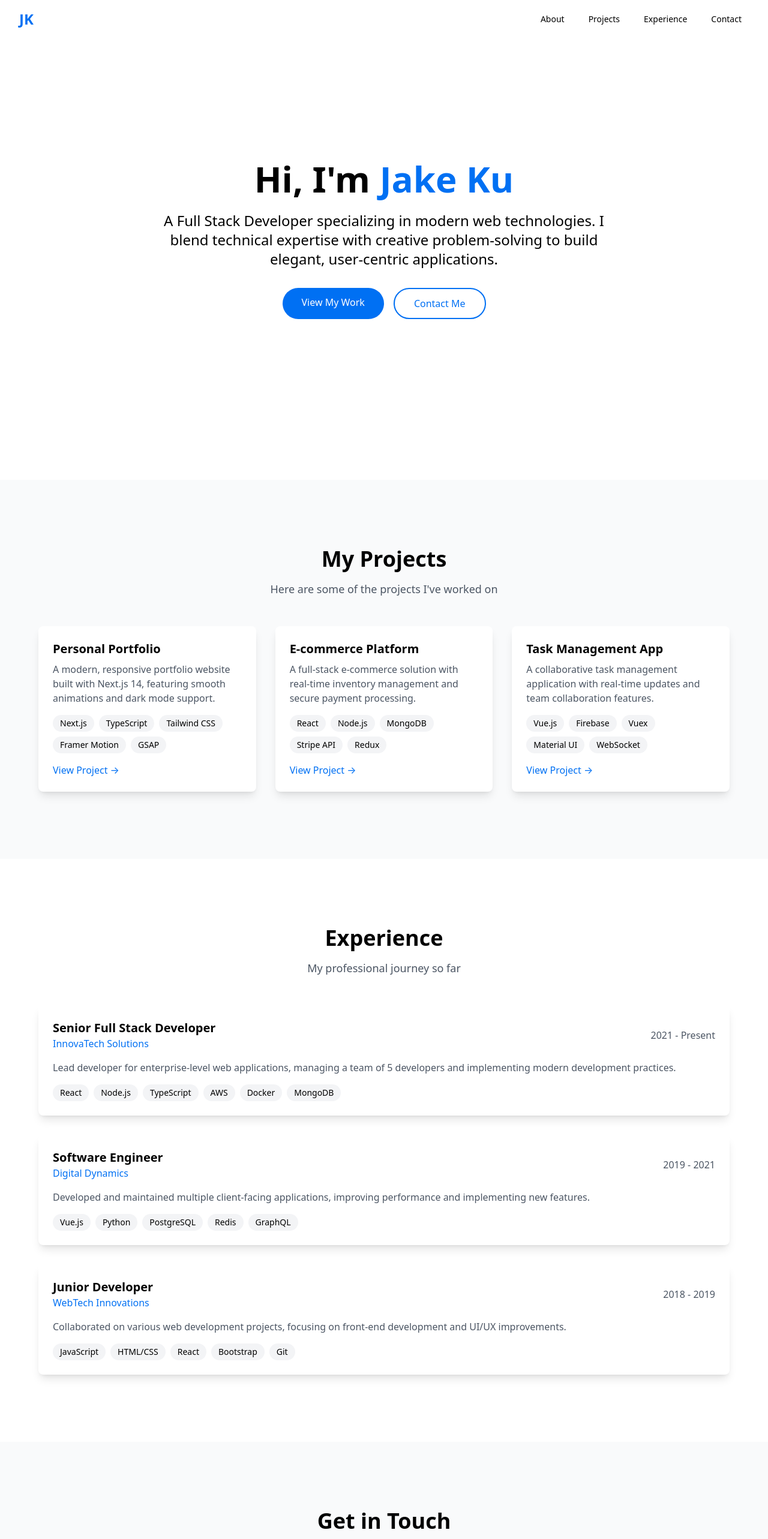
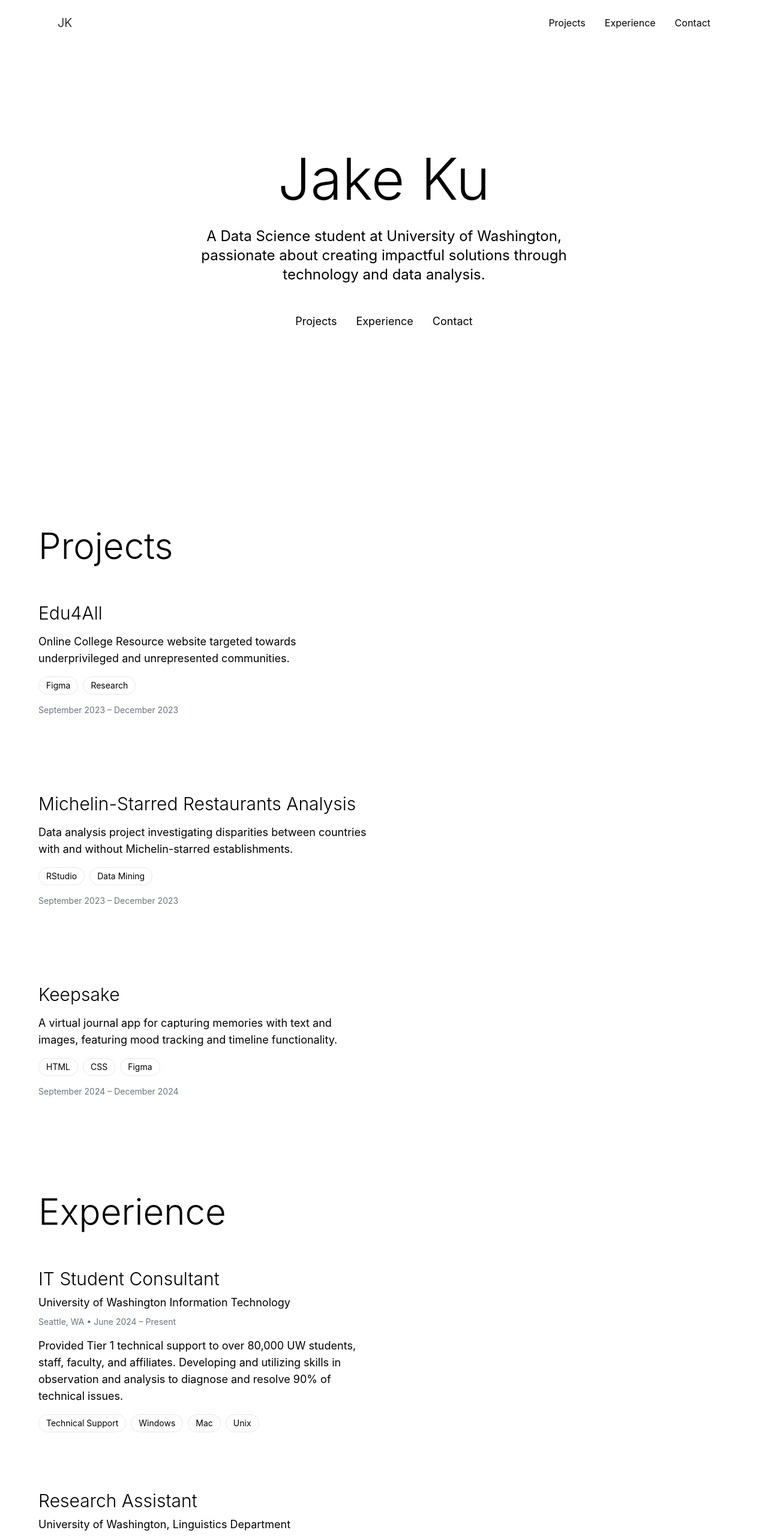
Before and after one commit to Jaku910/JakeKu, a Next.js app: page / in a window 1280 px wide. Shown: the top 2566 px of the page at 60% size. Built offline with nearby package versions, Linux system fonts and the light colour scheme.

Commit message:
Redesign portfolio with minimalist style

```diff
--- a/src/app/globals.css
+++ b/src/app/globals.css
@@ -17,8 +17,26 @@
 body {
   color: rgb(var(--foreground-rgb));
   background: rgb(var(--background-rgb));
-  font-family: system-ui, -apple-system, BlinkMacSystemFont, 'Segoe UI', Roboto,
+  font-family: 'Inter', system-ui, -apple-system, BlinkMacSystemFont, 'Segoe UI', Roboto,
     Oxygen, Ubuntu, Cantarell, 'Open Sans', 'Helvetica Neue', sans-serif;
+}
+
+/* Custom scrollbar */
+::-webkit-scrollbar {
+  width: 8px;
+}
+
+::-webkit-scrollbar-track {
+  background: transparent;
+}
+
+::-webkit-scrollbar-thumb {
+  background: rgba(0, 0, 0, 0.2);
+  border-radius: 4px;
+}
+
+::-webkit-scrollbar-thumb:hover {
+  background: rgba(0, 0, 0, 0.3);
 }
 
 .section-padding {
--- a/src/components/About.tsx
+++ b/src/components/About.tsx
@@ -4,38 +4,23 @@ import { motion } from 'framer-motion'
 
 export default function About() {
   return (
-    <section id="about" className="section-padding min-h-screen flex items-center">
-      <div className="max-w-7xl mx-auto px-4 sm:px-6 lg:px-8">
+    <section id="about" className="min-h-screen flex items-center justify-center p-8">
+      <div className="max-w-4xl mx-auto text-center">
         <motion.div
-          initial={{ opacity: 0, y: 50 }}
-          whileInView={{ opacity: 1, y: 0 }}
+          initial={{ opacity: 0, y: 20 }}
+          animate={{ opacity: 1, y: 0 }}
           transition={{ duration: 0.8 }}
-          viewport={{ once: true }}
-          className="text-center"
         >
-          <h1 className="text-4xl sm:text-5xl md:text-6xl font-bold mb-6">
-            Hi, I'm <span className="text-primary">Jake Ku</span>
+          <h1 className="text-6xl md:text-8xl font-light mb-8">
+            Jake Ku
           </h1>
-          <p className="text-xl sm:text-2xl mb-8 max-w-3xl mx-auto">
-            A Full Stack Developer specializing in modern web technologies. I blend technical expertise with creative problem-solving to build elegant, user-centric applications.
+          <p className="text-xl md:text-2xl mb-12 max-w-2xl mx-auto">
+            A Data Science student at University of Washington, passionate about creating impactful solutions through technology and data analysis.
           </p>
-          <div className="flex flex-wrap justify-center gap-4">
-            <motion.a
-              href="#projects"
-              whileHover={{ scale: 1.05 }}
-              whileTap={{ scale: 0.95 }}
-              className="bg-primary text-white px-8 py-3 rounded-full font-medium"
-            >
-              View My Work
-            </motion.a>
-            <motion.a
-              href="#contact"
-              whileHover={{ scale: 1.05 }}
-              whileTap={{ scale: 0.95 }}
-              className="border-2 border-primary text-primary px-8 py-3 rounded-full font-medium"
-            >
-              Contact Me
-            </motion.a>
+          <div className="flex flex-col md:flex-row justify-center gap-8 text-lg">
+            <a href="#projects" className="hover:text-primary transition-colors">Projects</a>
+            <a href="#experience" className="hover:text-primary transition-colors">Experience</a>
+            <a href="#contact" className="hover:text-primary transition-colors">Contact</a>
           </div>
         </motion.div>
       </div>
--- a/src/components/Contact.tsx
+++ b/src/components/Contact.tsx
@@ -4,112 +4,43 @@ import { motion } from 'framer-motion'
 
 export default function Contact() {
   return (
-    <section id="contact" className="section-padding bg-gray-50 dark:bg-gray-900">
-      <div className="max-w-7xl mx-auto px-4 sm:px-6 lg:px-8">
+    <section id="contact" className="min-h-screen py-20 px-8">
+      <div className="max-w-6xl mx-auto">
         <motion.div
-          initial={{ opacity: 0, y: 50 }}
+          initial={{ opacity: 0, y: 20 }}
           whileInView={{ opacity: 1, y: 0 }}
-          transition={{ duration: 0.8 }}
           viewport={{ once: true }}
-          className="text-center mb-12"
+          className="text-center"
         >
-          <h2 className="text-3xl sm:text-4xl font-bold mb-4">Get in Touch</h2>
-          <p className="text-lg text-gray-600 dark:text-gray-400">
-            Feel free to reach out for collaborations or just a friendly hello
-          </p>
-        </motion.div>
+          <h2 className="text-4xl md:text-6xl font-light mb-16">Contact</h2>
 
-        <div className="max-w-3xl mx-auto">
-          <motion.form
-            initial={{ opacity: 0, y: 50 }}
-            whileInView={{ opacity: 1, y: 0 }}
-            transition={{ duration: 0.8, delay: 0.2 }}
-            viewport={{ once: true }}
-            className="space-y-6"
-            onSubmit={(e) => e.preventDefault()}
-          >
-            <div>
-              <label htmlFor="name" className="block text-sm font-medium mb-2">
-                Name
-              </label>
-              <input
-                type="text"
-                id="name"
-                name="name"
-                className="w-full px-4 py-2 border border-gray-300 rounded-md focus:outline-none focus:ring-2 focus:ring-primary"
-                required
-              />
+          <div className="space-y-8 max-w-2xl mx-auto">
+            <div className="text-lg">
+              <p>Jake Ku</p>
+              <p>jkmku10@gmail.com</p>
+              <p>253-457-9847</p>
             </div>
-            <div>
-              <label htmlFor="email" className="block text-sm font-medium mb-2">
-                Email
-              </label>
-              <input
-                type="email"
-                id="email"
-                name="email"
-                className="w-full px-4 py-2 border border-gray-300 rounded-md focus:outline-none focus:ring-2 focus:ring-primary"
-                required
-              />
-            </div>
-            <div>
-              <label htmlFor="message" className="block text-sm font-medium mb-2">
-                Message
-              </label>
-              <textarea
-                id="message"
-                name="message"
-                rows={4}
-                className="w-full px-4 py-2 border border-gray-300 rounded-md focus:outline-none focus:ring-2 focus:ring-primary"
-                required
-              ></textarea>
-            </div>
-            <div className="text-center">
-              <motion.button
-                whileHover={{ scale: 1.05 }}
-                whileTap={{ scale: 0.95 }}
-                type="submit"
-                className="bg-primary text-white px-8 py-3 rounded-full font-medium"
+
+            <div className="flex justify-center space-x-8">
+              <a
+                href="https://linkedin.com/in/jake-ku"
+                target="_blank"
+                rel="noopener noreferrer"
+                className="hover:text-primary transition-colors"
               >
-                Send Message
-              </motion.button>
-            </div>
-          </motion.form>
-
-          <motion.div
-            initial={{ opacity: 0 }}
-            whileInView={{ opacity: 1 }}
-            transition={{ duration: 0.8, delay: 0.4 }}
-            viewport={{ once: true }}
-            className="mt-12 text-center"
-          >
-            <p className="text-lg mb-4">Or connect with me on:</p>
-            <div className="flex justify-center space-x-6">
+                LinkedIn
+              </a>
               <a
                 href="https://github.com/Jaku910"
                 target="_blank"
                 rel="noopener noreferrer"
-                className="text-gray-600 hover:text-primary transition-colors"
+                className="hover:text-primary transition-colors"
               >
                 GitHub
               </a>
-              <a
-                href="https://linkedin.com/in/jake-ku"
-                target="_blank"
-                rel="noopener noreferrer"
-                className="text-gray-600 hover:text-primary transition-colors"
-              >
-                LinkedIn
-              </a>
-              <a
-                href="mailto:jake.ku@example.com"
-                className="text-gray-600 hover:text-primary transition-colors"
-              >
-                Email
-              </a>
             </div>
-          </motion.div>
-        </div>
+          </div>
+        </motion.div>
       </div>
     </section>
   )
--- a/src/components/Experience.tsx
+++ b/src/components/Experience.tsx
@@ -4,76 +4,74 @@ import { motion } from 'framer-motion'
 
 const experiences = [
   {
-    title: 'Senior Full Stack Developer',
-    company: 'InnovaTech Solutions',
-    period: '2021 - Present',
-    description: 'Lead developer for enterprise-level web applications, managing a team of 5 developers and implementing modern development practices.',
-    technologies: ['React', 'Node.js', 'TypeScript', 'AWS', 'Docker', 'MongoDB'],
+    title: 'IT Student Consultant',
+    company: 'University of Washington Information Technology',
+    location: 'Seattle, WA',
+    period: 'June 2024 – Present',
+    description: 'Provided Tier 1 technical support to over 80,000 UW students, staff, faculty, and affiliates. Developing and utilizing skills in observation and analysis to diagnose and resolve 90% of technical issues.',
+    technologies: ['Technical Support', 'Windows', 'Mac', 'Unix'],
   },
   {
-    title: 'Software Engineer',
-    company: 'Digital Dynamics',
-    period: '2019 - 2021',
-    description: 'Developed and maintained multiple client-facing applications, improving performance and implementing new features.',
-    technologies: ['Vue.js', 'Python', 'PostgreSQL', 'Redis', 'GraphQL'],
+    title: 'Research Assistant',
+    company: 'University of Washington, Linguistics Department',
+    location: 'Seattle, WA',
+    period: 'June 2024 – Present',
+    description: 'Recruiting, scheduling, and running over 45+ participants through experimental protocols. Utilized R and Excel for data analysis and visualization, improving report accuracy by 20%.',
+    technologies: ['R', 'Excel', 'Data Analysis', 'Research'],
   },
   {
-    title: 'Junior Developer',
-    company: 'WebTech Innovations',
-    period: '2018 - 2019',
-    description: 'Collaborated on various web development projects, focusing on front-end development and UI/UX improvements.',
-    technologies: ['JavaScript', 'HTML/CSS', 'React', 'Bootstrap', 'Git'],
+    title: 'Graphic Design Lead',
+    company: 'University of Washington (Korean Student Association)',
+    location: 'Seattle, WA',
+    period: 'November 2023 - Present',
+    description: 'Led and initiated team members to create graphic content through Figma for marketing to over 1,000 members. Fostered a positive, collaborative community as a KSA officer.',
+    technologies: ['Figma', 'Graphic Design', 'Leadership'],
+  },
+  {
+    title: 'IT Intern',
+    company: 'Federal Way Public Schools: Information Technology',
+    location: 'Federal Way, WA',
+    period: 'June 2019 – August 2023',
+    description: 'Collaborated with others interns to image, break fix, and operate technological systems for over 20,000 students. Improved technical skills and professionalism through teamwork.',
+    technologies: ['Technical Support', 'System Administration', 'Teamwork'],
   },
 ]
 
 export default function Experience() {
   return (
-    <section id="experience" className="section-padding">
-      <div className="max-w-7xl mx-auto px-4 sm:px-6 lg:px-8">
-        <motion.div
-          initial={{ opacity: 0, y: 50 }}
+    <section id="experience" className="min-h-screen py-20 px-8">
+      <div className="max-w-6xl mx-auto">
+        <motion.h2
+          initial={{ opacity: 0, y: 20 }}
           whileInView={{ opacity: 1, y: 0 }}
-          transition={{ duration: 0.8 }}
           viewport={{ once: true }}
-          className="text-center mb-12"
+          className="text-4xl md:text-6xl font-light mb-16"
         >
-          <h2 className="text-3xl sm:text-4xl font-bold mb-4">Experience</h2>
-          <p className="text-lg text-gray-600 dark:text-gray-400">
-            My professional journey so far
-          </p>
-        </motion.div>
+          Experience
+        </motion.h2>
 
-        <div className="space-y-8">
+        <div className="space-y-24">
           {experiences.map((exp, index) => (
             <motion.div
               key={index}
-              initial={{ opacity: 0, x: -50 }}
-              whileInView={{ opacity: 1, x: 0 }}
-              transition={{ duration: 0.5, delay: index * 0.1 }}
+              initial={{ opacity: 0, y: 20 }}
+              whileInView={{ opacity: 1, y: 0 }}
               viewport={{ once: true }}
-              className="bg-white dark:bg-gray-800 rounded-lg shadow-lg p-6"
+              transition={{ delay: index * 0.2 }}
+              className="grid md:grid-cols-2 gap-8"
             >
-              <div className="flex flex-col md:flex-row md:items-center md:justify-between mb-4">
-                <div>
-                  <h3 className="text-xl font-bold">{exp.title}</h3>
-                  <p className="text-primary">{exp.company}</p>
+              <div>
+                <h3 className="text-2xl md:text-3xl font-light mb-2">{exp.title}</h3>
+                <p className="text-lg mb-2">{exp.company}</p>
+                <p className="text-sm text-gray-500 mb-4">{exp.location} • {exp.period}</p>
+                <p className="text-lg mb-4">{exp.description}</p>
+                <div className="flex flex-wrap gap-2">
+                  {exp.technologies.map((tech) => (
+                    <span key={tech} className="text-sm border px-3 py-1 rounded-full">
+                      {tech}
+                    </span>
+                  ))}
                 </div>
-                <p className="text-gray-600 dark:text-gray-400 mt-2 md:mt-0">
-                  {exp.period}
-                </p>
-              </div>
-              <p className="text-gray-600 dark:text-gray-400 mb-4">
-                {exp.description}
-              </p>
-              <div className="flex flex-wrap gap-2">
-                {exp.technologies.map((tech) => (
-                  <span
-                    key={tech}
-                    className="bg-gray-100 dark:bg-gray-700 px-3 py-1 rounded-full text-sm"
-                  >
-                    {tech}
-                  </span>
-                ))}
               </div>
             </motion.div>
           ))}
--- a/src/components/Navigation.tsx
+++ b/src/components/Navigation.tsx
@@ -1,86 +1,37 @@
 'use client'
 
-import { useState } from 'react'
+import { useState, useEffect } from 'react'
 import { motion } from 'framer-motion'
 
 export default function Navigation() {
-  const [isOpen, setIsOpen] = useState(false)
+  const [isScrolled, setIsScrolled] = useState(false)
 
-  const menuItems = [
-    { name: 'About', href: '#about' },
-    { name: 'Projects', href: '#projects' },
-    { name: 'Experience', href: '#experience' },
-    { name: 'Contact', href: '#contact' },
-  ]
+  useEffect(() => {
+    const handleScroll = () => {
+      setIsScrolled(window.scrollY > 0)
+    }
+    window.addEventListener('scroll', handleScroll)
+    return () => window.removeEventListener('scroll', handleScroll)
+  }, [])
 
   return (
-    <nav className="fixed w-full bg-white/80 backdrop-blur-sm z-50 dark:bg-black/80">
-      <div className="max-w-7xl mx-auto px-4 sm:px-6 lg:px-8">
-        <div className="flex items-center justify-between h-16">
-          <motion.div
-            initial={{ opacity: 0, x: -20 }}
-            animate={{ opacity: 1, x: 0 }}
-            transition={{ duration: 0.5 }}
-            className="flex-shrink-0"
-          >
-            <a href="#" className="text-2xl font-bold text-primary">JK</a>
-          </motion.div>
-
-          <div className="hidden md:block">
-            <div className="ml-10 flex items-baseline space-x-4">
-              {menuItems.map((item) => (
-                <motion.a
-                  key={item.name}
-                  href={item.href}
-                  whileHover={{ scale: 1.1 }}
-                  className="px-3 py-2 rounded-md text-sm font-medium hover:text-primary transition-colors"
-                >
-                  {item.name}
-                </motion.a>
-              ))}
-            </div>
-          </div>
-
-          <div className="md:hidden">
-            <button
-              onClick={() => setIsOpen(!isOpen)}
-              className="inline-flex items-center justify-center p-2 rounded-md hover:text-primary focus:outline-none"
-            >
-              <span className="sr-only">Open main menu</span>
-              {!isOpen ? (
-                <svg className="block h-6 w-6" fill="none" viewBox="0 0 24 24" stroke="currentColor">
-                  <path strokeLinecap="round" strokeLinejoin="round" strokeWidth="2" d="M4 6h16M4 12h16M4 18h16" />
-                </svg>
-              ) : (
-                <svg className="block h-6 w-6" fill="none" viewBox="0 0 24 24" stroke="currentColor">
-                  <path strokeLinecap="round" strokeLinejoin="round" strokeWidth="2" d="M6 18L18 6M6 6l12 12" />
-                </svg>
-              )}
-            </button>
+    <motion.nav
+      initial={{ opacity: 0, y: -20 }}
+      animate={{ opacity: 1, y: 0 }}
+      className={`fixed top-0 left-0 right-0 z-50 transition-colors duration-300 ${
+        isScrolled ? 'bg-white/80 backdrop-blur-sm' : 'bg-transparent'
+      }`}
+    >
+      <div className="max-w-6xl mx-auto px-8 py-6">
+        <div className="flex justify-between items-center">
+          <a href="#" className="text-xl font-light">JK</a>
+          <div className="hidden md:flex space-x-8">
+            <a href="#projects" className="hover:text-primary transition-colors">Projects</a>
+            <a href="#experience" className="hover:text-primary transition-colors">Experience</a>
+            <a href="#contact" className="hover:text-primary transition-colors">Contact</a>
           </div>
         </div>
       </div>
-
-      {/* Mobile menu */}
-      <motion.div
-        className={`md:hidden ${isOpen ? 'block' : 'hidden'}`}
-        initial={{ opacity: 0, y: -20 }}
-        animate={{ opacity: isOpen ? 1 : 0, y: isOpen ? 0 : -20 }}
-        transition={{ duration: 0.2 }}
-      >
-        <div className="px-2 pt-2 pb-3 space-y-1 sm:px-3">
-          {menuItems.map((item) => (
-            <a
-              key={item.name}
-              href={item.href}
-              className="block px-3 py-2 rounded-md text-base font-medium hover:text-primary transition-colors"
-              onClick={() => setIsOpen(false)}
-            >
-              {item.name}
-            </a>
-          ))}
-        </div>
-      </motion.div>
-    </nav>
+    </motion.nav>
   )
 }
--- a/src/components/Projects.tsx
+++ b/src/components/Projects.tsx
@@ -4,75 +4,62 @@ import { motion } from 'framer-motion'
 
 const projects = [
   {
-    title: 'Personal Portfolio',
-    description: 'A modern, responsive portfolio website built with Next.js 14, featuring smooth animations and dark mode support.',
-    tech: ['Next.js', 'TypeScript', 'Tailwind CSS', 'Framer Motion', 'GSAP'],
-    link: 'https://github.com/Jaku910/JakeKu',
+    title: 'Edu4All',
+    description: 'Online College Resource website targeted towards underprivileged and unrepresented communities.',
+    tech: ['Figma', 'Research'],
+    period: 'September 2023 – December 2023',
+    link: '#',
   },
   {
-    title: 'E-commerce Platform',
-    description: 'A full-stack e-commerce solution with real-time inventory management and secure payment processing.',
-    tech: ['React', 'Node.js', 'MongoDB', 'Stripe API', 'Redux'],
-    link: 'https://github.com/Jaku910/ecommerce-platform',
+    title: 'Michelin-Starred Restaurants Analysis',
+    description: 'Data analysis project investigating disparities between countries with and without Michelin-starred establishments.',
+    tech: ['RStudio', 'Data Mining'],
+    period: 'September 2023 – December 2023',
+    link: '#',
   },
   {
-    title: 'Task Management App',
-    description: 'A collaborative task management application with real-time updates and team collaboration features.',
-    tech: ['Vue.js', 'Firebase', 'Vuex', 'Material UI', 'WebSocket'],
-    link: 'https://github.com/Jaku910/task-manager',
+    title: 'Keepsake',
+    description: 'A virtual journal app for capturing memories with text and images, featuring mood tracking and timeline functionality.',
+    tech: ['HTML', 'CSS', 'Figma'],
+    period: 'September 2024 – December 2024',
+    link: '#',
   },
 ]
 
 export default function Projects() {
   return (
-    <section id="projects" className="section-padding bg-gray-50 dark:bg-gray-900">
-      <div className="max-w-7xl mx-auto px-4 sm:px-6 lg:px-8">
-        <motion.div
-          initial={{ opacity: 0, y: 50 }}
+    <section id="projects" className="min-h-screen py-20 px-8">
+      <div className="max-w-6xl mx-auto">
+        <motion.h2
+          initial={{ opacity: 0, y: 20 }}
           whileInView={{ opacity: 1, y: 0 }}
-          transition={{ duration: 0.8 }}
           viewport={{ once: true }}
-          className="text-center mb-12"
+          className="text-4xl md:text-6xl font-light mb-16"
         >
-          <h2 className="text-3xl sm:text-4xl font-bold mb-4">My Projects</h2>
-          <p className="text-lg text-gray-600 dark:text-gray-400">
-            Here are some of the projects I've worked on
-          </p>
-        </motion.div>
+          Projects
+        </motion.h2>
 
-        <div className="grid grid-cols-1 md:grid-cols-2 lg:grid-cols-3 gap-8">
+        <div className="space-y-32">
           {projects.map((project, index) => (
             <motion.div
               key={index}
-              initial={{ opacity: 0, y: 50 }}
+              initial={{ opacity: 0, y: 20 }}
               whileInView={{ opacity: 1, y: 0 }}
-              transition={{ duration: 0.5, delay: index * 0.1 }}
               viewport={{ once: true }}
-              className="bg-white dark:bg-gray-800 rounded-lg shadow-lg overflow-hidden"
+              transition={{ delay: index * 0.2 }}
+              className="grid md:grid-cols-2 gap-8 items-center"
             >
-              <div className="p-6">
-                <h3 className="text-xl font-bold mb-2">{project.title}</h3>
-                <p className="text-gray-600 dark:text-gray-400 mb-4">
-                  {project.description}
-                </p>
+              <div>
+                <h3 className="text-2xl md:text-3xl font-light mb-4">{project.title}</h3>
+                <p className="text-lg mb-4">{project.description}</p>
                 <div className="flex flex-wrap gap-2 mb-4">
                   {project.tech.map((tech) => (
-                    <span
-                      key={tech}
-                      className="bg-gray-100 dark:bg-gray-700 px-3 py-1 rounded-full text-sm"
-                    >
+                    <span key={tech} className="text-sm border px-3 py-1 rounded-full">
                       {tech}
                     </span>
                   ))}
                 </div>
-                <a
-                  href={project.link}
-                  className="text-primary hover:text-primary-dark transition-colors"
-                  target="_blank"
-                  rel="noopener noreferrer"
-                >
-                  View Project →
-                </a>
+                <p className="text-sm text-gray-500">{project.period}</p>
               </div>
             </motion.div>
           ))}
```
